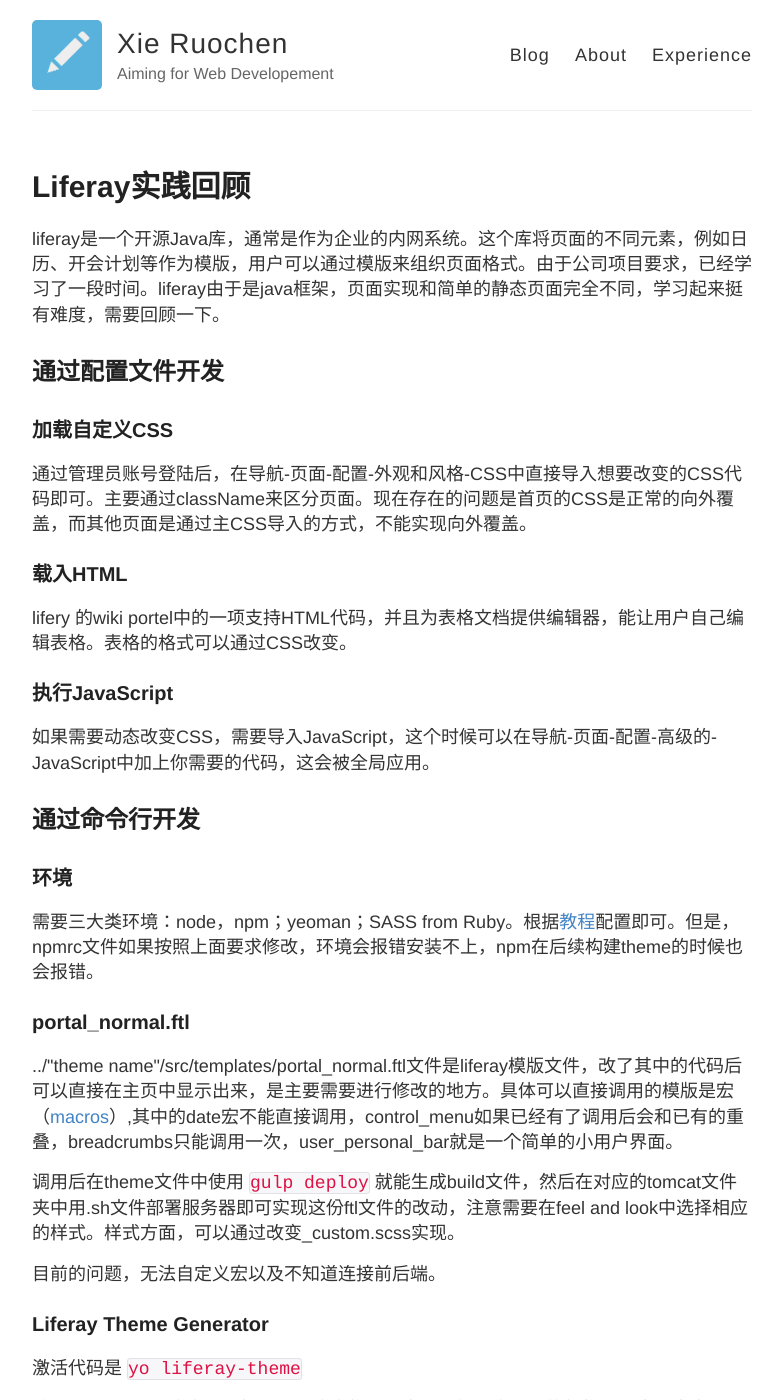
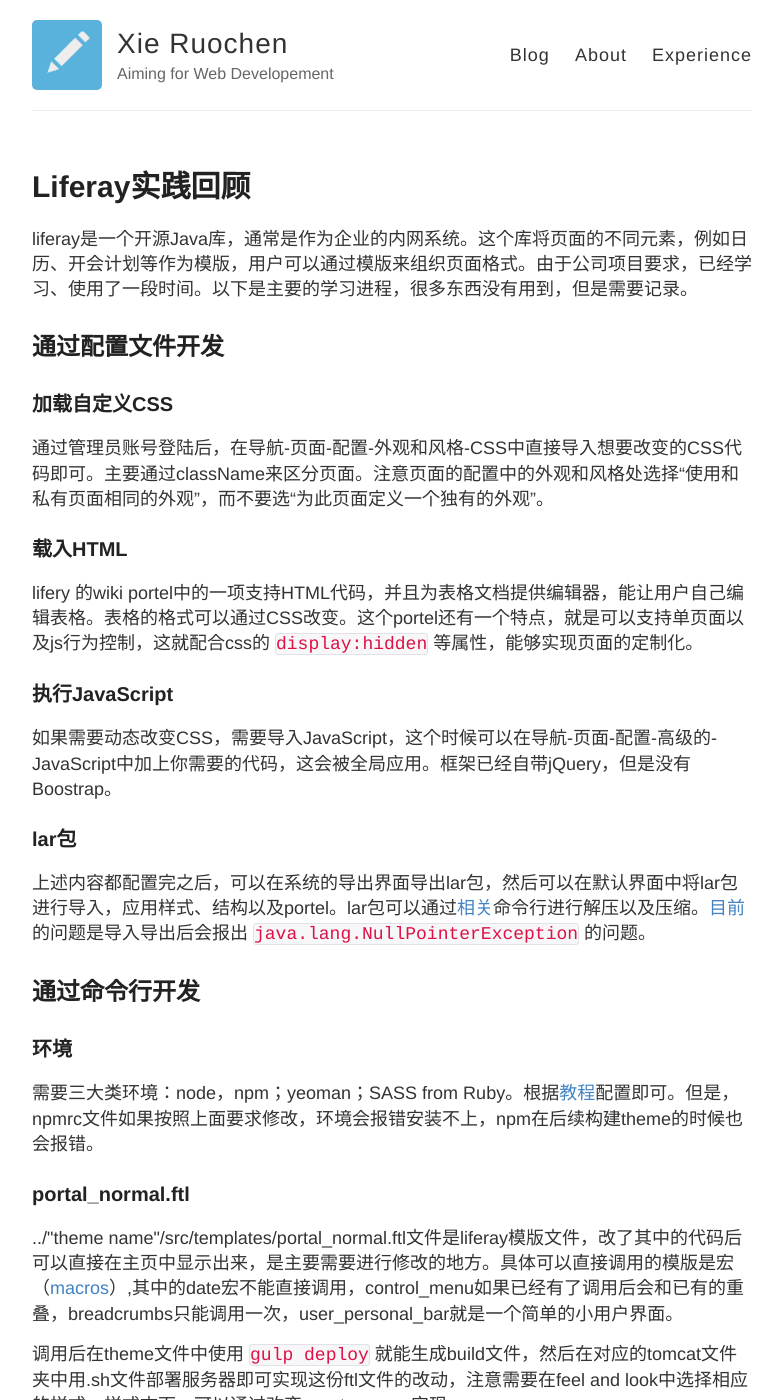
Before and after one commit to RuoChen95/Ruochen95.github.io, a Jekyll site: the page built from _posts/2017-5-8-liferay技术实践.md, in a window 1280 px wide and 1400 px high. Shown: the whole window, without its empty margins (248-1030 px from the left). Built offline with Jekyll 4.4.1, drawn with Linux system fonts in a browser that asks for light colours; nearby versions of some CDN libraries; library files that are not in the unit come from our copies.

Commit message:
Add files via upload

```diff
--- a/_posts/2017-5-8-liferay技术实践.md
+++ b/_posts/2017-5-8-liferay技术实践.md
@@ -3,21 +3,25 @@
 title: Liferay实践回顾
 ---
 
-liferay是一个开源Java库，通常是作为企业的内网系统。这个库将页面的不同元素，例如日历、开会计划等作为模版，用户可以通过模版来组织页面格式。由于公司项目要求，已经学习了一段时间。liferay由于是java框架，页面实现和简单的静态页面完全不同，学习起来挺有难度，需要回顾一下。
+liferay是一个开源Java库，通常是作为企业的内网系统。这个库将页面的不同元素，例如日历、开会计划等作为模版，用户可以通过模版来组织页面格式。由于公司项目要求，已经学习、使用了一段时间。以下是主要的学习进程，很多东西没有用到，但是需要记录。
 
 ## 通过配置文件开发
 
 ### 加载自定义CSS
 
-通过管理员账号登陆后，在导航-页面-配置-外观和风格-CSS中直接导入想要改变的CSS代码即可。主要通过className来区分页面。现在存在的问题是首页的CSS是正常的向外覆盖，而其他页面是通过主CSS导入的方式，不能实现向外覆盖。
+通过管理员账号登陆后，在导航-页面-配置-外观和风格-CSS中直接导入想要改变的CSS代码即可。主要通过className来区分页面。注意页面的配置中的外观和风格处选择“使用和私有页面相同的外观”，而不要选“为此页面定义一个独有的外观”。
 
 ### 载入HTML
 
-lifery 的wiki portel中的一项支持HTML代码，并且为表格文档提供编辑器，能让用户自己编辑表格。表格的格式可以通过CSS改变。
+lifery 的wiki portel中的一项支持HTML代码，并且为表格文档提供编辑器，能让用户自己编辑表格。表格的格式可以通过CSS改变。这个portel还有一个特点，就是可以支持单页面以及js行为控制，这就配合css的<code>display:hidden</code>等属性，能够实现页面的定制化。
 
 ### 执行JavaScript
 
-如果需要动态改变CSS，需要导入JavaScript，这个时候可以在导航-页面-配置-高级的-JavaScript中加上你需要的代码，这会被全局应用。
+如果需要动态改变CSS，需要导入JavaScript，这个时候可以在导航-页面-配置-高级的-JavaScript中加上你需要的代码，这会被全局应用。框架已经自带jQuery，但是没有Boostrap。
+
+### lar包
+
+上述内容都配置完之后，可以在系统的导出界面导出lar包，然后可以在默认界面中将lar包进行导入，应用样式、结构以及portel。lar包可以通过[相关](http://blog.csdn.net/caroline_wendy/article/details/42190743)命令行进行解压以及压缩。<a title="17.5.31">目前</a>的问题是导入导出后会报出<code>java.lang.NullPointerException</code>的问题。
 
 ## 通过命令行开发
 
```
